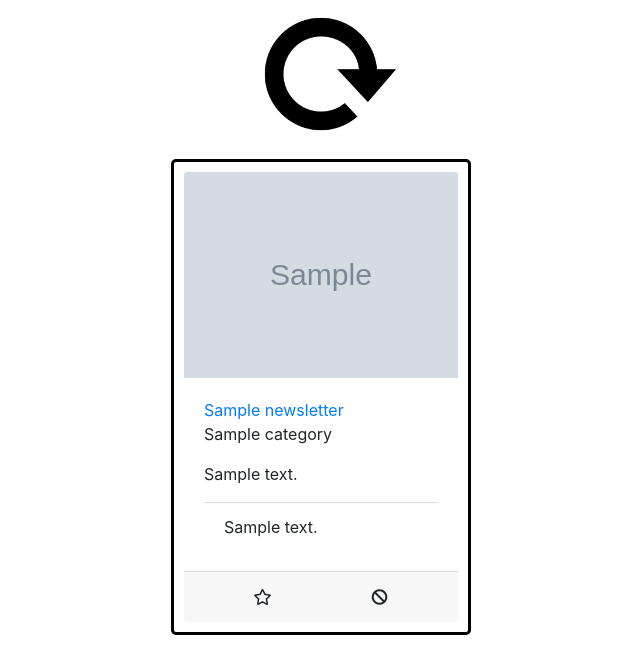
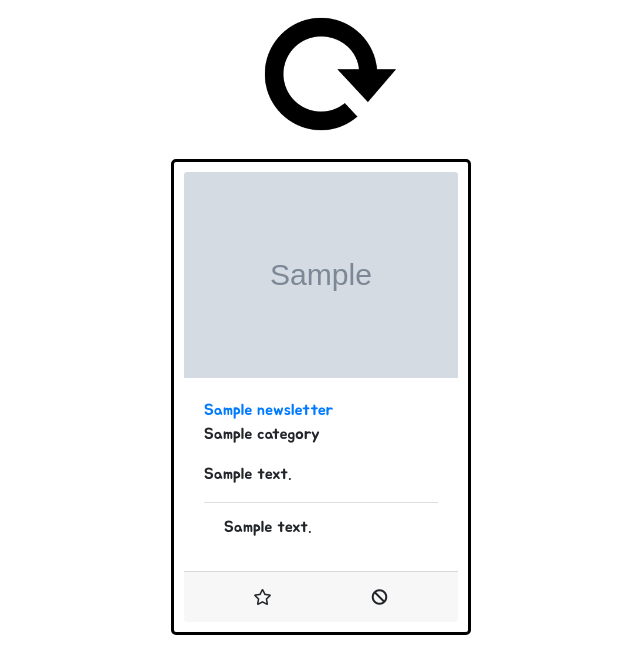
Before and after one commit to chochoq/newpyeonham, a Flask app: template templates/index.html in a window 1280 px wide. Shown: the part 349-994 px from the top of the page, without its empty margins (319-959 px from the left). Run offline with Flask 2, Linux system fonts and the light colour scheme; the template is opened without the code that fills it: most values are stand-ins (such as "Sample title", 1, 10 or a date in 2020); grey boxes marked "Sample" are stand-in pictures; some libraries are stand-ins or nearby versions.

Commit message:
font change

```diff
--- a/static/css/letterStyle.css
+++ b/static/css/letterStyle.css
@@ -1,9 +1,16 @@
+
+@import url('https://fonts.googleapis.com/css2?family=Jua&display=swap');
+
+
+
 #letter-box {
     width: 95%;
     margin: auto;
     display: flex;
     flex-wrap: wrap;
     justify-content: start;
+    font-family: 'Jua', sans-serif;
+
 }
 
 .letter {
@@ -106,6 +113,7 @@
     flex-wrap: wrap;
     justify-content: space-around;
     width: 80%;
+
 }
 
 
@@ -129,3 +137,12 @@
     color: rgb(255, 162, 23);
 
 }
+
+.card-img-top{
+    object-fit: contain;
+}
+
+.card-body{
+
+    font-family: 'Jua', sans-serif;
+}
```
